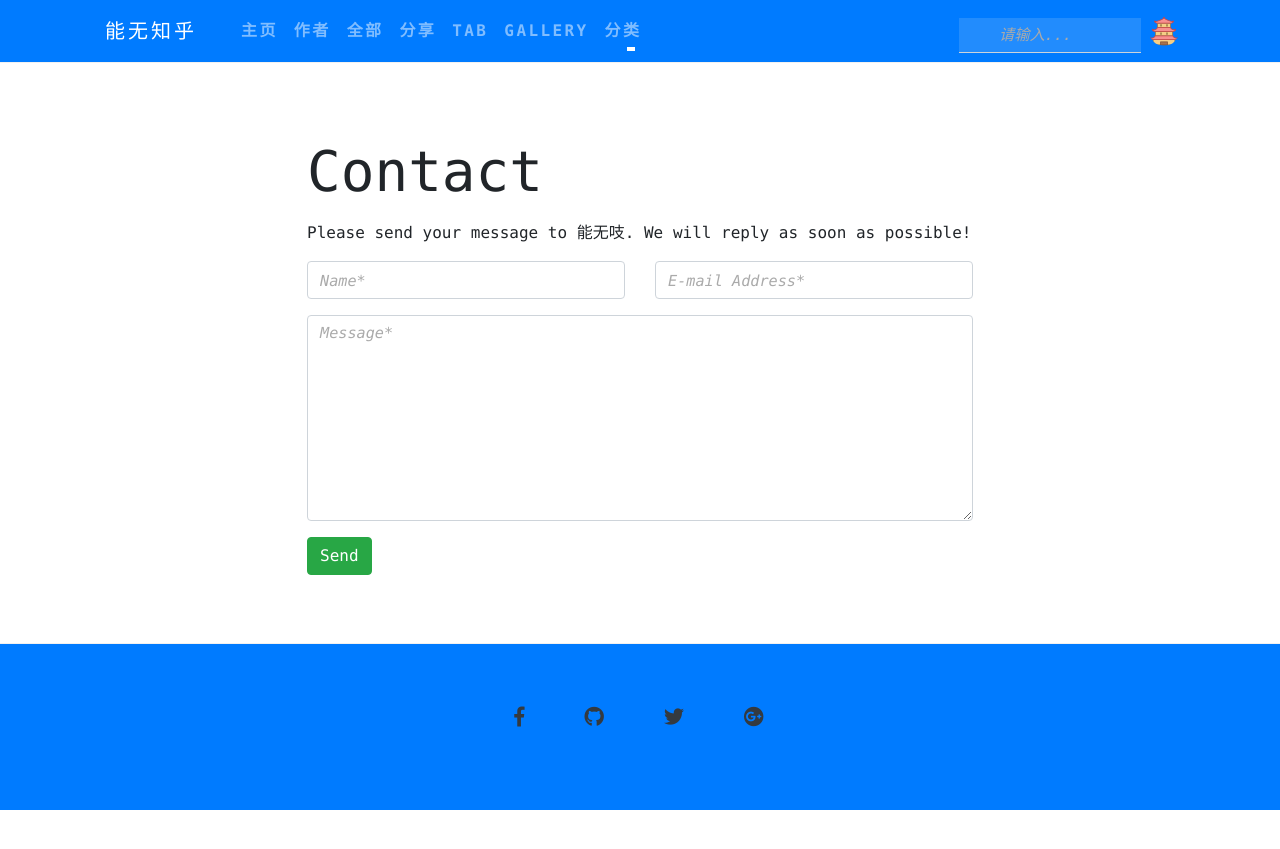
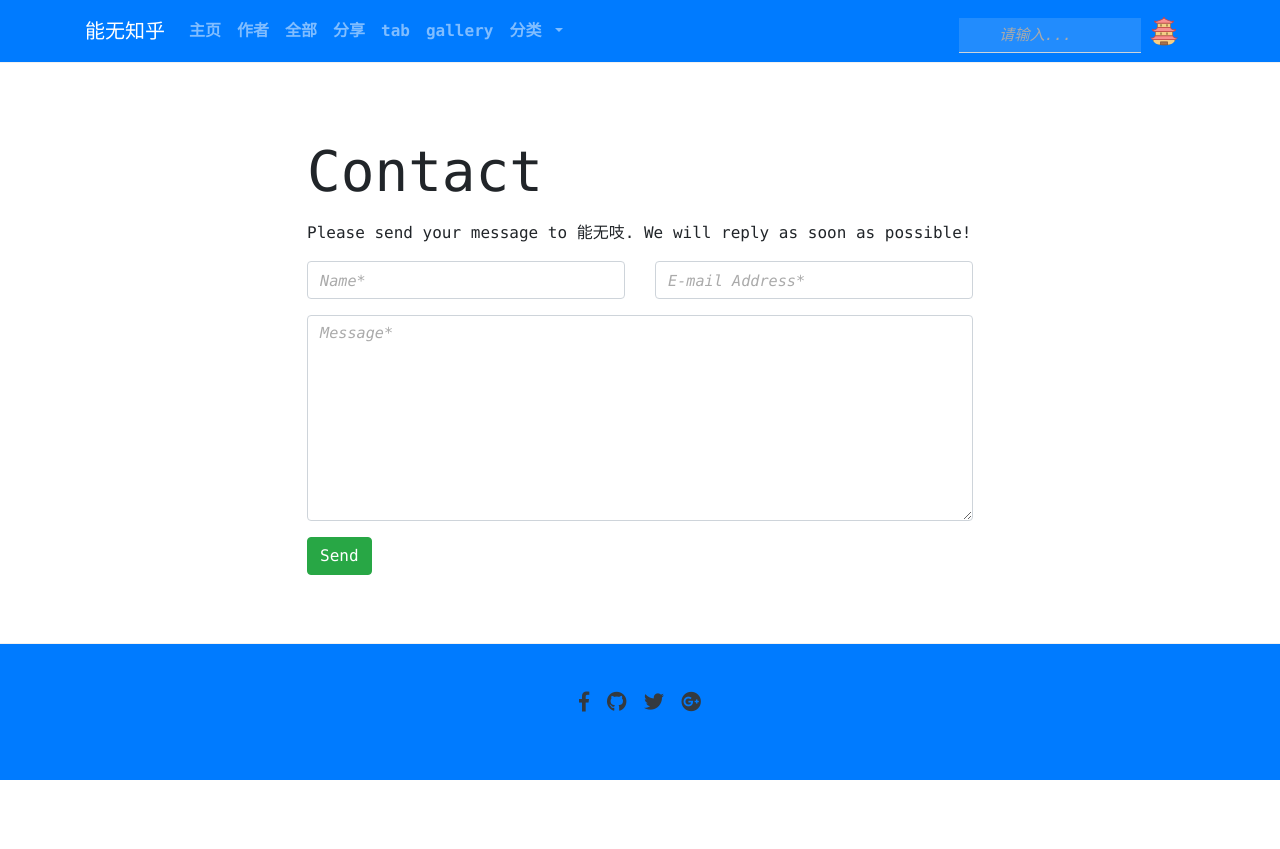
Before and after one commit to nengwuzhi/nengwuzhi.github.io, a Jekyll site: the page built from _pages/contact.md, in a window 1280 px wide. Shown: the top 849 px of the page. Built offline with Jekyll 4.4.1, drawn with Linux system fonts in a browser that asks for light colours; nearby versions of some CDN libraries.

Commit message:
Update theme.css

```diff
--- a/assets/css/theme.css
+++ b/assets/css/theme.css
@@ -2,31 +2,6 @@
     padding-top: 70px;
     background-color: white;
     font-family: "Menlo", "Monaco", "Consolas", "Courier New", "monospace", "Helvetica", "Tahoma", "Arial", "WenQuanYi Micro Hei", "文泉驿微米黑", "STXihei", "华文细黑", "Microsoft YaHei", "微软雅黑", "SimSun", "宋体", "Heiti", "黑体", sans-serif;
-}
-a {
-  color: #fff;
-  text-transform: uppercase;
-  text-decoration: none;
-  letter-spacing: 0.15em;
-  display: inline-block;
-  padding: 15px 20px;
-  position: relative;
-}
-a:after {
-  background: none repeat scroll 0 0 transparent;
-  bottom: 0;
-  content: "";
-  display: block;
-  height: 2px;
-  left: 50%;
-  position: absolute;
-  background: #fff;
-  transition: width 0.3s ease 0s, left 0.3s ease 0s;
-  width: 0;
-}
-a:hover:after {
-  width: 100%;
-  left: 0;
 }
 
 
```
